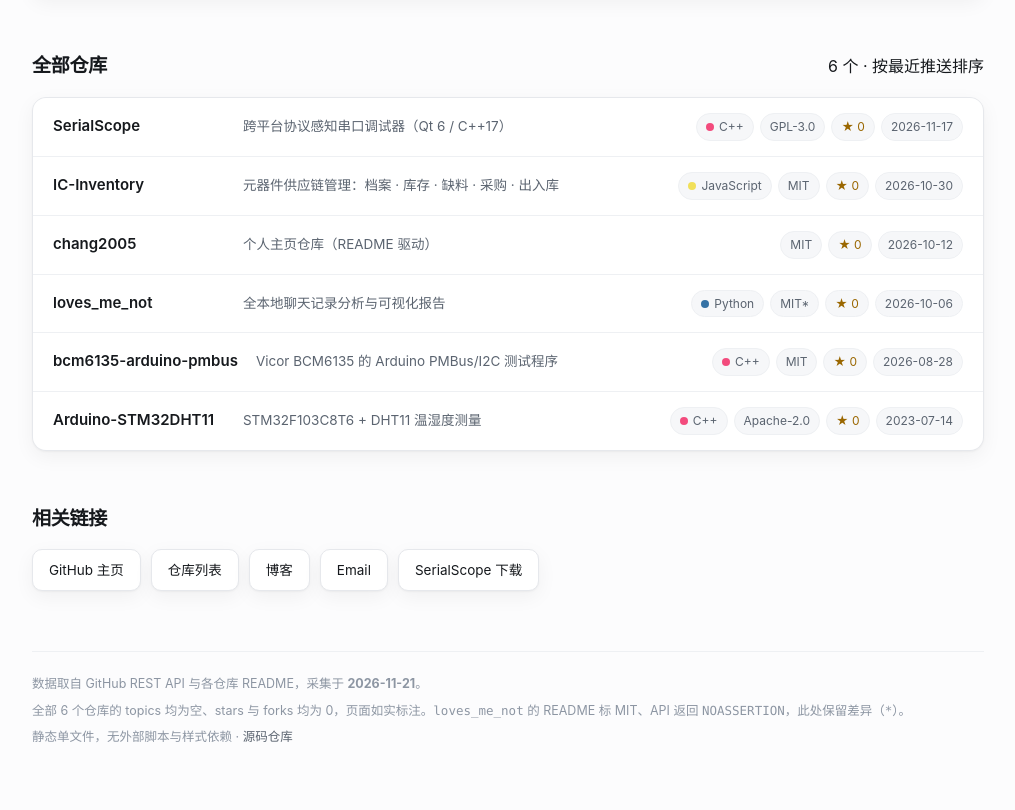
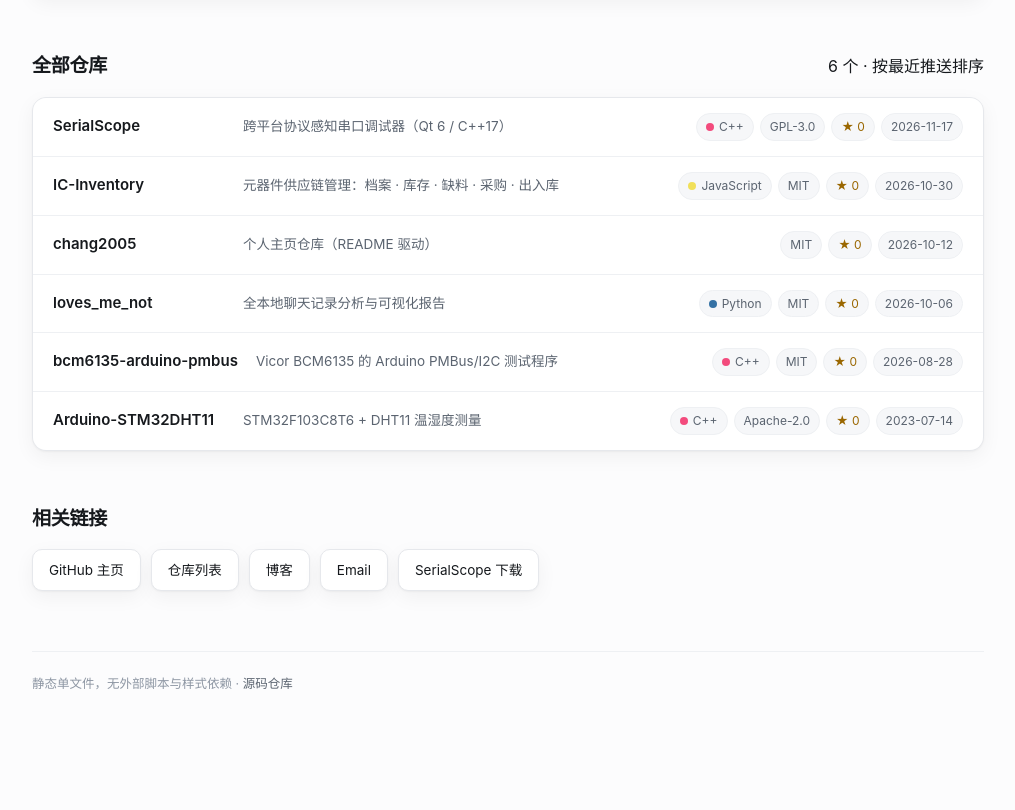
Before and after one commit to chang2005/chang2005, a plain HTML site: page index.html in a window 1280 px wide. Shown: the part 2193-3003 px from the top of the page, without its empty margins (132-1147 px from the left). After the commit the page ends 2950 px from the top, so only its background shows below. Drawn offline with Linux system fonts and the light colour scheme.

Commit message:
docs: drop the data-sources section and license block from the profile
Remove the "Data Sources & Notes" section and the trailing
License block from README.md, and trim the page footer to a single line.
Also drop the now-orphaned asterisk footnotes that pointed at the
removed notes (MIT* -> MIT, MIT *(README)* -> MIT (README)).

```diff
--- a/index.html
+++ b/index.html
@@ -406,7 +406,7 @@ footer a{color:var(--fg-soft)}
       <div class="r">
         <div class="n"><a href="https://github.com/chang2005/loves_me_not">loves_me_not</a></div>
         <div class="d">全本地聊天记录分析与可视化报告</div>
-        <div class="m"><span class="chip"><span class="d" style="background:#3572A5"></span>Python</span><span class="chip">MIT*</span><span class="chip star">★ 0</span><span class="chip">2026-10-06</span></div>
+        <div class="m"><span class="chip"><span class="d" style="background:#3572A5"></span>Python</span><span class="chip">MIT</span><span class="chip star">★ 0</span><span class="chip">2026-10-06</span></div>
       </div>
       <div class="r">
         <div class="n"><a href="https://github.com/chang2005/bcm6135-arduino-pmbus">bcm6135-arduino-pmbus</a></div>
@@ -433,11 +433,8 @@ footer a{color:var(--fg-soft)}
   </section>
 
   <footer>
-    <p>数据取自 GitHub REST API 与各仓库 README，采集于 <strong>2026-11-21</strong>。</p>
-    <p>全部 6 个仓库的 topics 均为空、stars 与 forks 均为 0，页面如实标注。<span class="mono">loves_me_not</span> 的 README 标 MIT、API 返回 <span class="mono">NOASSERTION</span>，此处保留差异（<span class="mono">*</span>）。</p>
     <p>静态单文件，无外部脚本与样式依赖 · <a href="https://github.com/chang2005/chang2005">源码仓库</a></p>
   </footer>
-
 </main>
 
 <script>
```
Also changed, not shown: 1 other file.
